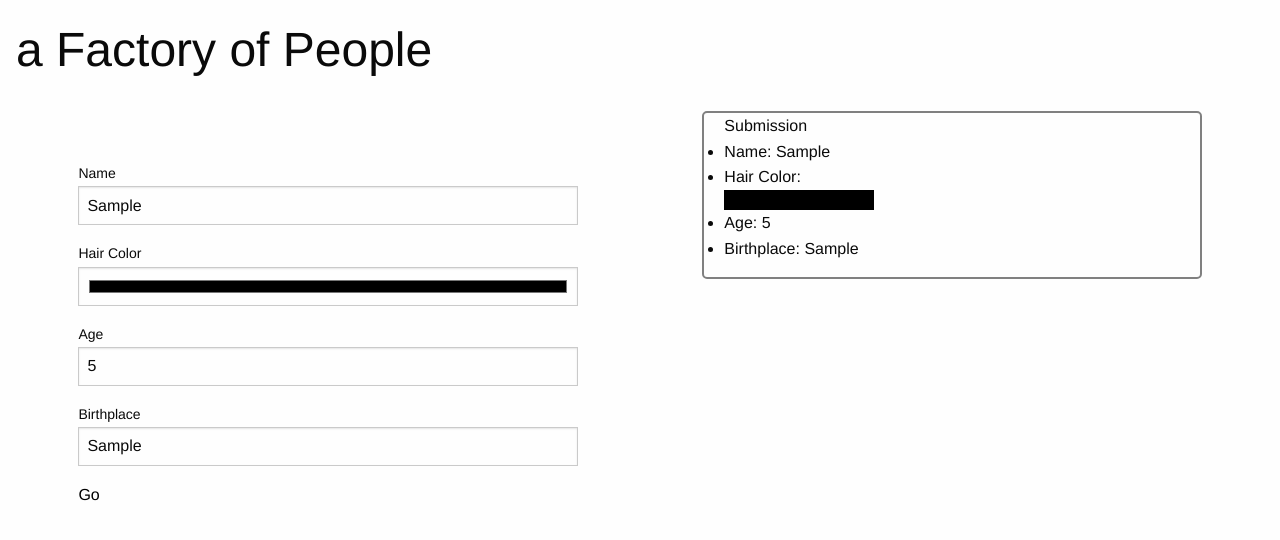
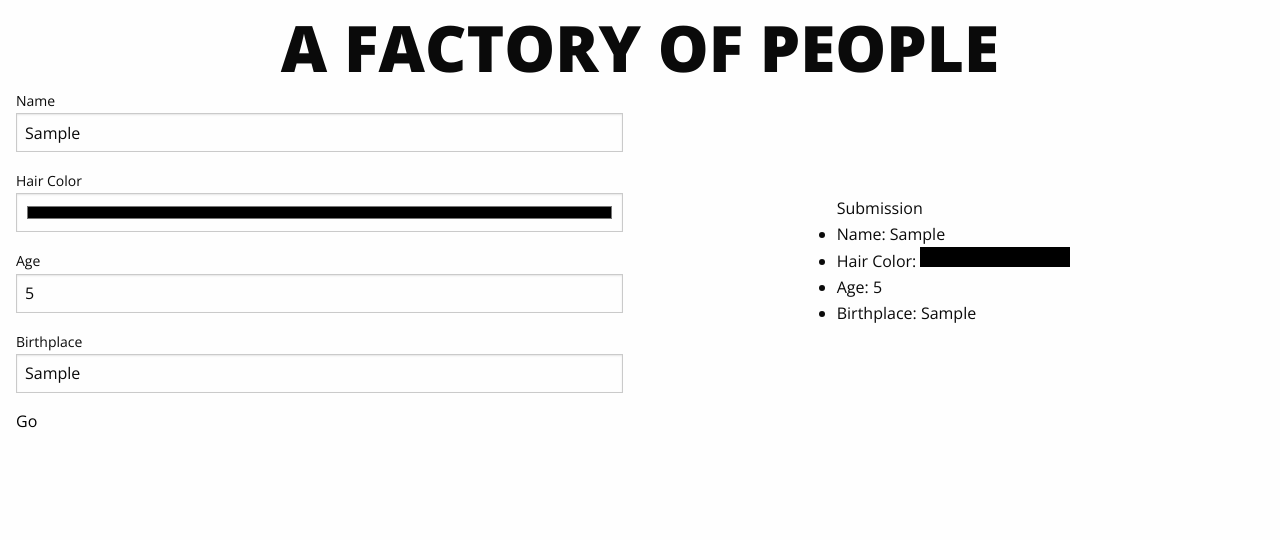
Before and after one commit to tsettle44/People-Factory, a plain HTML site: page index.html in a window 1280 px wide. Both pictures are taken after typing "Sample", "5", "Sample" into the empty fields and a click on the button "Go". Drawn offline with nearby package versions, Linux system fonts and the light colour scheme; a web font is replaced by a local one.

Commit message:
new style sheets

```diff
--- a/index.css
+++ b/index.css
@@ -1,55 +1,66 @@
+@import url('https://fonts.googleapis.com/css?family=Open+Sans:400,700,800%7CGentium+Book+Basic:400i');
+
 body {
+  font-family: 'Open Sans', sans-serif;
   padding: 1rem;
 }
 
-section > div {
-  width: 80%;
-  margin: 20px auto;
+h1 {
+  font: 800 64px/64px 'Open Sans', sans-serif;
+  text-transform: uppercase;
+  text-align: center;
 }
 
-form {
-  margin-top: 50px;
+h1 span {
+  font: 400 60px/60px 'gentium book basic';
+  font-style: italic;
+  text-transform: none;
+  margin: 0 4px 0 -10px;
 }
 
-dl {
-  padding: 15px 10px;
+section {
+  display: flex;
+}
+
+section > div {
+  flex-grow: 1;
+}
+
+.details {
+  flex-grow: 1;
+  display: flex;
+  flex-direction: column;
+  align-items: center;
+  justify-content: center;
 }
 
 dl > li {
   list-style: none;
 }
 
-dt, dd {
-  display: inline-block;
-  vertical-align: top;
-  width: 48%;
+dl > li + li {
+  margin-top: 1rem;
+}
+
+dl {
+  padding: 0.5em;
+}
+dt {
+  float: left;
+  clear: left;
+  width: 100px;
+  text-align: right;
+  font-weight: bold;
+  color: green;
+}
+dt::after {
+  content: ":";
+}
+dd {
+  margin: 0 0 0 110px;
+  padding: 0 0 0.5em 0;
 }
 
 dl:nth-of-type(even) {
   background-color: WhiteSmoke;
 }
-
-.details {
-  border: 2px solid grey;
-  border-radius: 5px
-}
-
-@media (min-width: 700px) {
-  section > div {
-    width: 60%;
-  }
-}
-
-@media (min-width: 900px) {
-  section > div {
-    float: left;
-    margin: 20px 5%;
-    width: 40%;
-  }
-
-  section::after {
-    clear: both;
-    content: "";
-    display: table;
-  }
-}
--- a/index.js
+++ b/index.js
@@ -21,7 +21,7 @@ const handleSubmit = (ev) => {
 
     for(var i = 0; i < form.length - 1 ; i++) {
         if(i == 1) {
-            const colorDiv = `<div style="height: 20px; width: 150px; background-color: ${form[i].value}"></div>`
+            const colorDiv = `<div style="height: 20px; display: inline-block; width: 150px; background-color: ${form[i].value}"></div>`
             const list = document.createElement('li')
             list.innerHTML = labels[i].innerText + ": " + colorDiv
             ul.appendChild(list)
```
